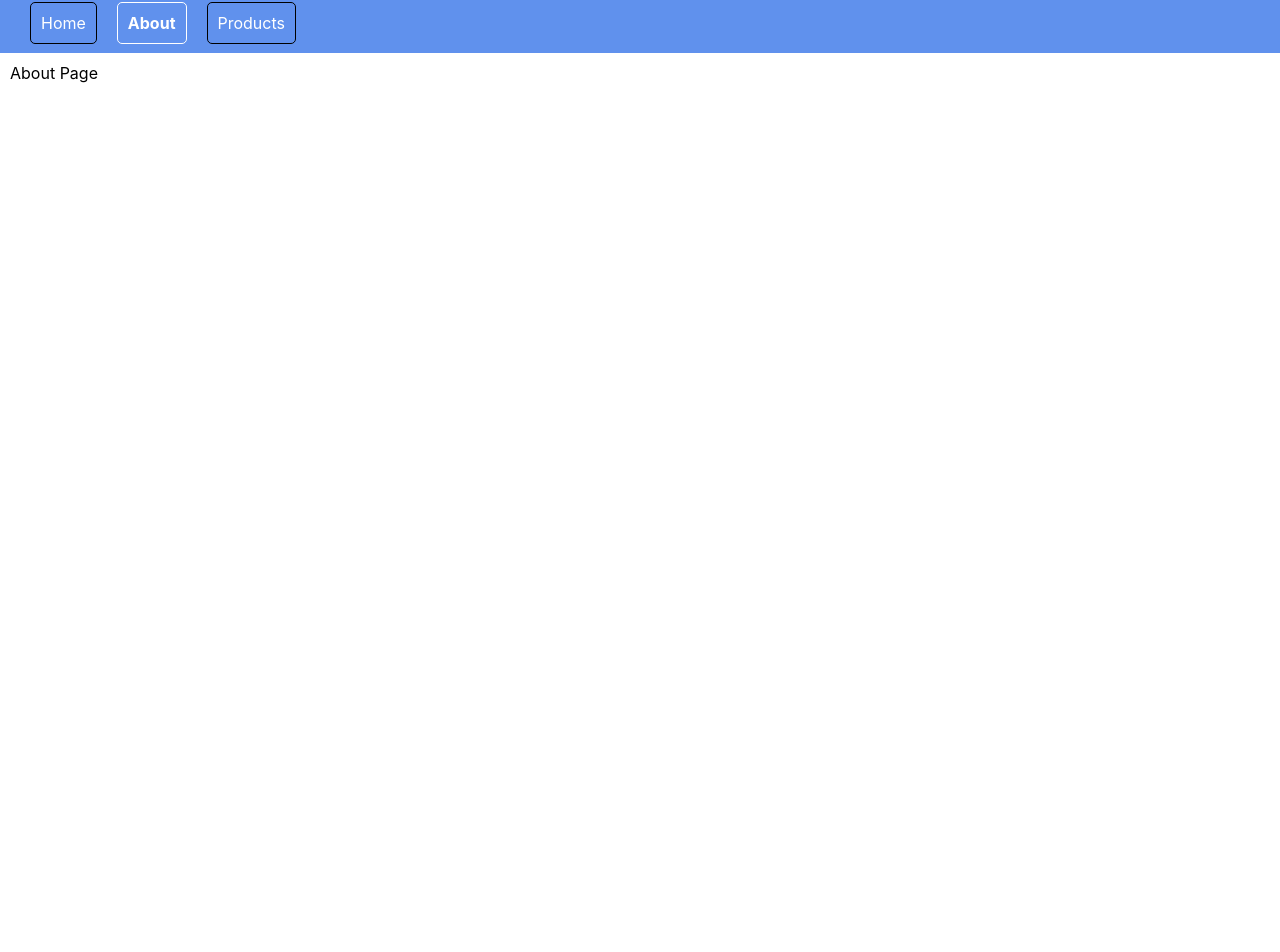
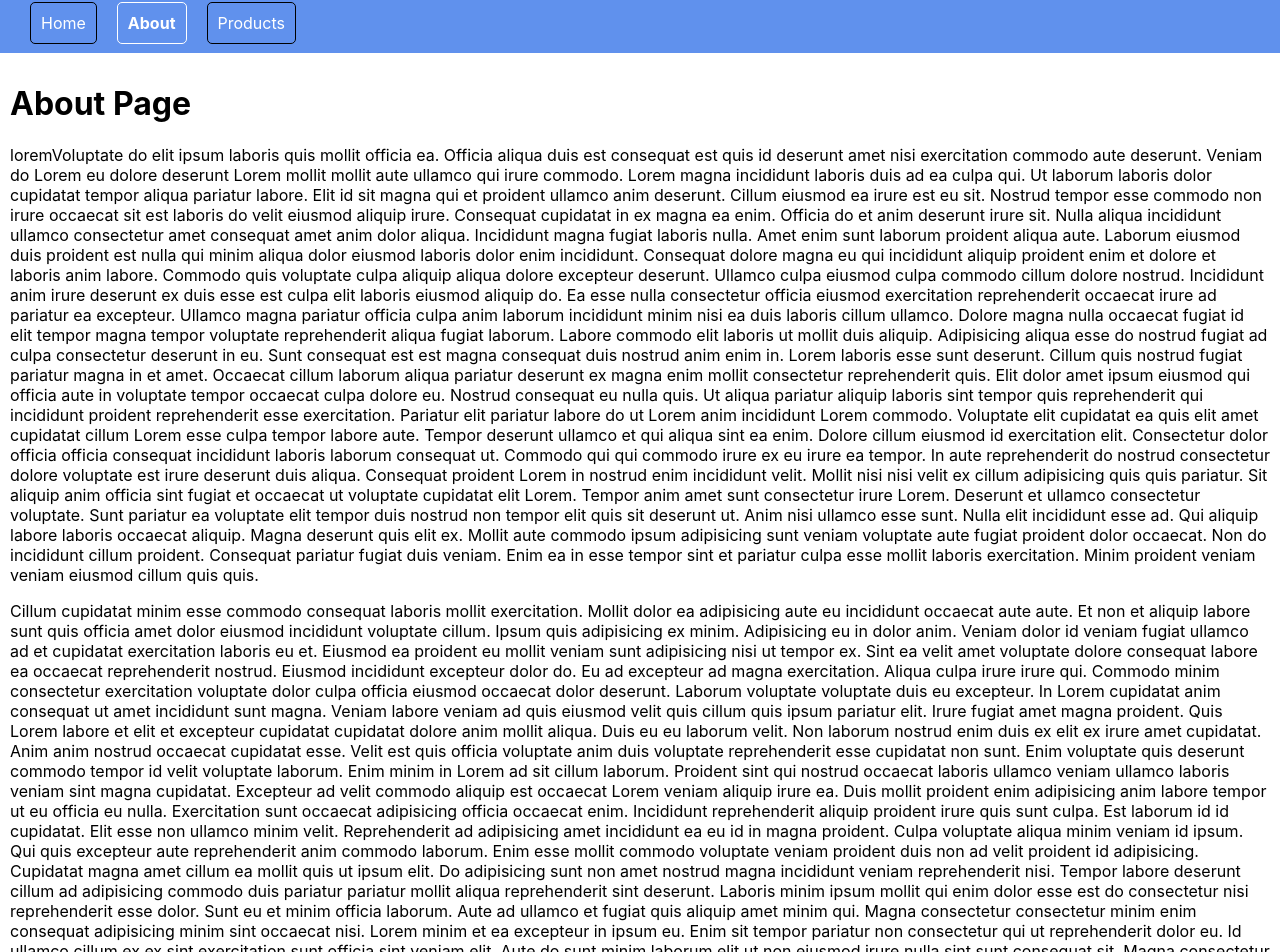
Before and after one commit to PrinceBLVCK/React-Router-Tutorial, a React (Create React App) app: page /about in a window 1280 px wide. Shown: the part 7-959 px from the top of the page. Before the commit the page ends 800 px from the top, so only its background shows below. Built offline with nearby package versions, Linux system fonts and the light colour scheme.

Commit message:
using React.lazy function to loading components on request which improves the overall loading of the website

```diff
--- a/src/App.js
+++ b/src/App.js
@@ -1,11 +1,11 @@
+
+import React from "react";
 import {
   Routes,
   Route
 } from "react-router-dom";
 import  Home  from './components/Home'
-import About from './components/About'
 import OrderSummary from './components/OrderSummary'
-import NoMatch from "./components/NoMatch";
 import Products from "./components/Products";
 import Featured from "./components/featured";
 import New from "./components/new-products";
@@ -14,11 +14,17 @@ import Users from "./components/users";
 import UserDetails from "./components/user-details";
 import Admin from "./components/admin";
 
+const NoMatch  = React.lazy(() => import( "./components/NoMatch"))
+const About = React.lazy(() => import( './components/About'))
+
 const App = () => {
   return (
     <Routes>
       <Route path="/" element={<Home />} />
-      <Route path="/about" element={<About />} />
+      <Route path="/about" element={
+        <React.Suspense fallback='loading...'>
+          <About />
+        </React.Suspense>} />
       <Route path="/order-summary" element={<OrderSummary />} />
       <Route path="/products" element={<Products />}>
         <Route index element={<All />}/>
@@ -31,7 +37,11 @@ const App = () => {
       </Route>
 
 
-      <Route path="*" element={<NoMatch/>}/>
+      <Route path="*" element={
+        <React.Suspense fallback='loading'>
+          <NoMatch/>
+        </React.Suspense>
+      }/>
     </Routes>
   );
 }
--- a/src/components/About.js
+++ b/src/components/About.js
@@ -1,5 +1,51 @@
 const About = () => {
-    return (<div className="mainDiv">About Page</div>)
+    return (
+        <div className="mainDiv">
+            <h1>About Page</h1>
+            <p>
+                loremVoluptate do elit ipsum laboris quis mollit officia ea. Officia aliqua duis est consequat est quis id deserunt amet nisi exercitation commodo aute deserunt. Veniam do Lorem eu dolore deserunt Lorem mollit mollit aute ullamco qui irure commodo. Lorem magna incididunt laboris duis ad ea culpa qui. Ut laborum laboris dolor cupidatat tempor aliqua pariatur labore. Elit id sit magna qui et proident ullamco anim deserunt. Cillum eiusmod ea irure est eu sit.
+
+                Nostrud tempor esse commodo non irure occaecat sit est laboris do velit eiusmod aliquip irure. Consequat cupidatat in ex magna ea enim. Officia do et anim deserunt irure sit. Nulla aliqua incididunt ullamco consectetur amet consequat amet anim dolor aliqua. Incididunt magna fugiat laboris nulla.
+
+                Amet enim sunt laborum proident aliqua aute. Laborum eiusmod duis proident est nulla qui minim aliqua dolor eiusmod laboris dolor enim incididunt. Consequat dolore magna eu qui incididunt aliquip proident enim et dolore et laboris anim labore. Commodo quis voluptate culpa aliquip aliqua dolore excepteur deserunt. Ullamco culpa eiusmod culpa commodo cillum dolore nostrud. Incididunt anim irure deserunt ex duis esse est culpa elit laboris eiusmod aliquip do. Ea esse nulla consectetur officia eiusmod exercitation reprehenderit occaecat irure ad pariatur ea excepteur.
+
+                Ullamco magna pariatur officia culpa anim laborum incididunt minim nisi ea duis laboris cillum ullamco. Dolore magna nulla occaecat fugiat id elit tempor magna tempor voluptate reprehenderit aliqua fugiat laborum. Labore commodo elit laboris ut mollit duis aliquip.
+
+                Adipisicing aliqua esse do nostrud fugiat ad culpa consectetur deserunt in eu. Sunt consequat est est magna consequat duis nostrud anim enim in. Lorem laboris esse sunt deserunt. Cillum quis nostrud fugiat pariatur magna in et amet. Occaecat cillum laborum aliqua pariatur deserunt ex magna enim mollit consectetur reprehenderit quis. Elit dolor amet ipsum eiusmod qui officia aute in voluptate tempor occaecat culpa dolore eu.
+
+                Nostrud consequat eu nulla quis. Ut aliqua pariatur aliquip laboris sint tempor quis reprehenderit qui incididunt proident reprehenderit esse exercitation. Pariatur elit pariatur labore do ut Lorem anim incididunt Lorem commodo. Voluptate elit cupidatat ea quis elit amet cupidatat cillum Lorem esse culpa tempor labore aute.
+
+                Tempor deserunt ullamco et qui aliqua sint ea enim. Dolore cillum eiusmod id exercitation elit. Consectetur dolor officia officia consequat incididunt laboris laborum consequat ut. Commodo qui qui commodo irure ex eu irure ea tempor. In aute reprehenderit do nostrud consectetur dolore voluptate est irure deserunt duis aliqua. Consequat proident Lorem in nostrud enim incididunt velit.
+
+                Mollit nisi nisi velit ex cillum adipisicing quis quis pariatur. Sit aliquip anim officia sint fugiat et occaecat ut voluptate cupidatat elit Lorem. Tempor anim amet sunt consectetur irure Lorem. Deserunt et ullamco consectetur voluptate. Sunt pariatur ea voluptate elit tempor duis nostrud non tempor elit quis sit deserunt ut.
+
+                Anim nisi ullamco esse sunt. Nulla elit incididunt esse ad. Qui aliquip labore laboris occaecat aliquip. Magna deserunt quis elit ex. Mollit aute commodo ipsum adipisicing sunt veniam voluptate aute fugiat proident dolor occaecat. Non do incididunt cillum proident.
+
+                Consequat pariatur fugiat duis veniam. Enim ea in esse tempor sint et pariatur culpa esse mollit laboris exercitation. Minim proident veniam veniam eiusmod cillum quis quis.
+            </p>
+            <p>
+                Cillum cupidatat minim esse commodo consequat laboris mollit exercitation. Mollit dolor ea adipisicing aute eu incididunt occaecat aute aute. Et non et aliquip labore sunt quis officia amet dolor eiusmod incididunt voluptate cillum. Ipsum quis adipisicing ex minim. Adipisicing eu in dolor anim.
+
+Veniam dolor id veniam fugiat ullamco ad et cupidatat exercitation laboris eu et. Eiusmod ea proident eu mollit veniam sunt adipisicing nisi ut tempor ex. Sint ea velit amet voluptate dolore consequat labore ea occaecat reprehenderit nostrud. Eiusmod incididunt excepteur dolor do. Eu ad excepteur ad magna exercitation.
+
+Aliqua culpa irure irure qui. Commodo minim consectetur exercitation voluptate dolor culpa officia eiusmod occaecat dolor deserunt. Laborum voluptate voluptate duis eu excepteur. In Lorem cupidatat anim consequat ut amet incididunt sunt magna. Veniam labore veniam ad quis eiusmod velit quis cillum quis ipsum pariatur elit. Irure fugiat amet magna proident. Quis Lorem labore et elit et excepteur cupidatat cupidatat dolore anim mollit aliqua.
+
+Duis eu eu laborum velit. Non laborum nostrud enim duis ex elit ex irure amet cupidatat. Anim anim nostrud occaecat cupidatat esse.
+
+Velit est quis officia voluptate anim duis voluptate reprehenderit esse cupidatat non sunt. Enim voluptate quis deserunt commodo tempor id velit voluptate laborum. Enim minim in Lorem ad sit cillum laborum. Proident sint qui nostrud occaecat laboris ullamco veniam ullamco laboris veniam sint magna cupidatat. Excepteur ad velit commodo aliquip est occaecat Lorem veniam aliquip irure ea. Duis mollit proident enim adipisicing anim labore tempor ut eu officia eu nulla.
+
+Exercitation sunt occaecat adipisicing officia occaecat enim. Incididunt reprehenderit aliquip proident irure quis sunt culpa. Est laborum id id cupidatat.
+
+Elit esse non ullamco minim velit. Reprehenderit ad adipisicing amet incididunt ea eu id in magna proident. Culpa voluptate aliqua minim veniam id ipsum.
+
+Qui quis excepteur aute reprehenderit anim commodo laborum. Enim esse mollit commodo voluptate veniam proident duis non ad velit proident id adipisicing. Cupidatat magna amet cillum ea mollit quis ut ipsum elit. Do adipisicing sunt non amet nostrud magna incididunt veniam reprehenderit nisi. Tempor labore deserunt cillum ad adipisicing commodo duis pariatur pariatur mollit aliqua reprehenderit sint deserunt. Laboris minim ipsum mollit qui enim dolor esse est do consectetur nisi reprehenderit esse dolor.
+
+Sunt eu et minim officia laborum. Aute ad ullamco et fugiat quis aliquip amet minim qui. Magna consectetur consectetur minim enim consequat adipisicing minim sint occaecat nisi. Lorem minim et ea excepteur in ipsum eu. Enim sit tempor pariatur non consectetur qui ut reprehenderit dolor eu.
+
+Id ullamco cillum ex ex sint exercitation sunt officia sint veniam elit. Aute do sunt minim laborum elit ut non eiusmod irure nulla sint sunt consequat sit. Magna consectetur in ut ad do magna et ut qui anim.
+            </p>
+        </div>
+    )
 }
 
 export default About
```
